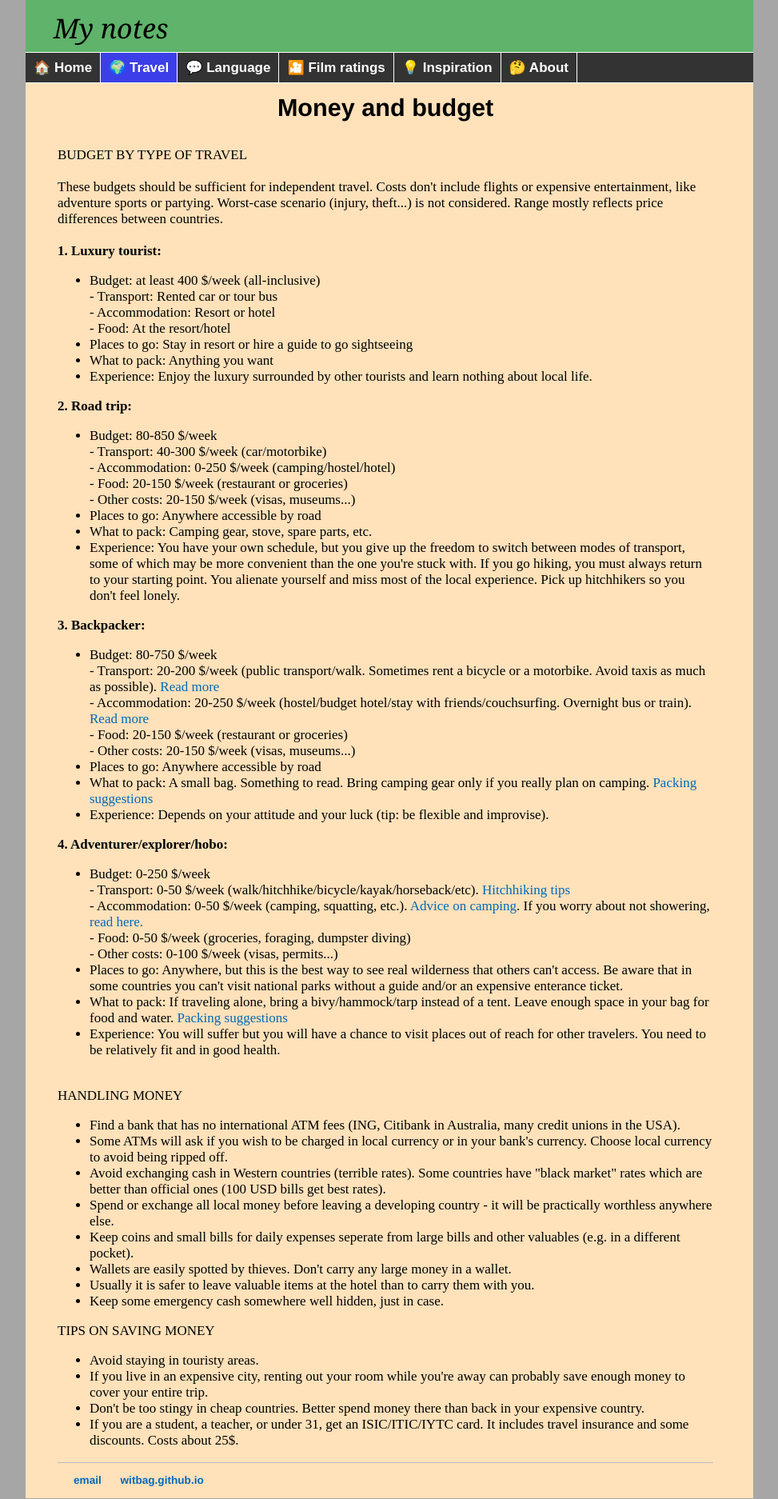
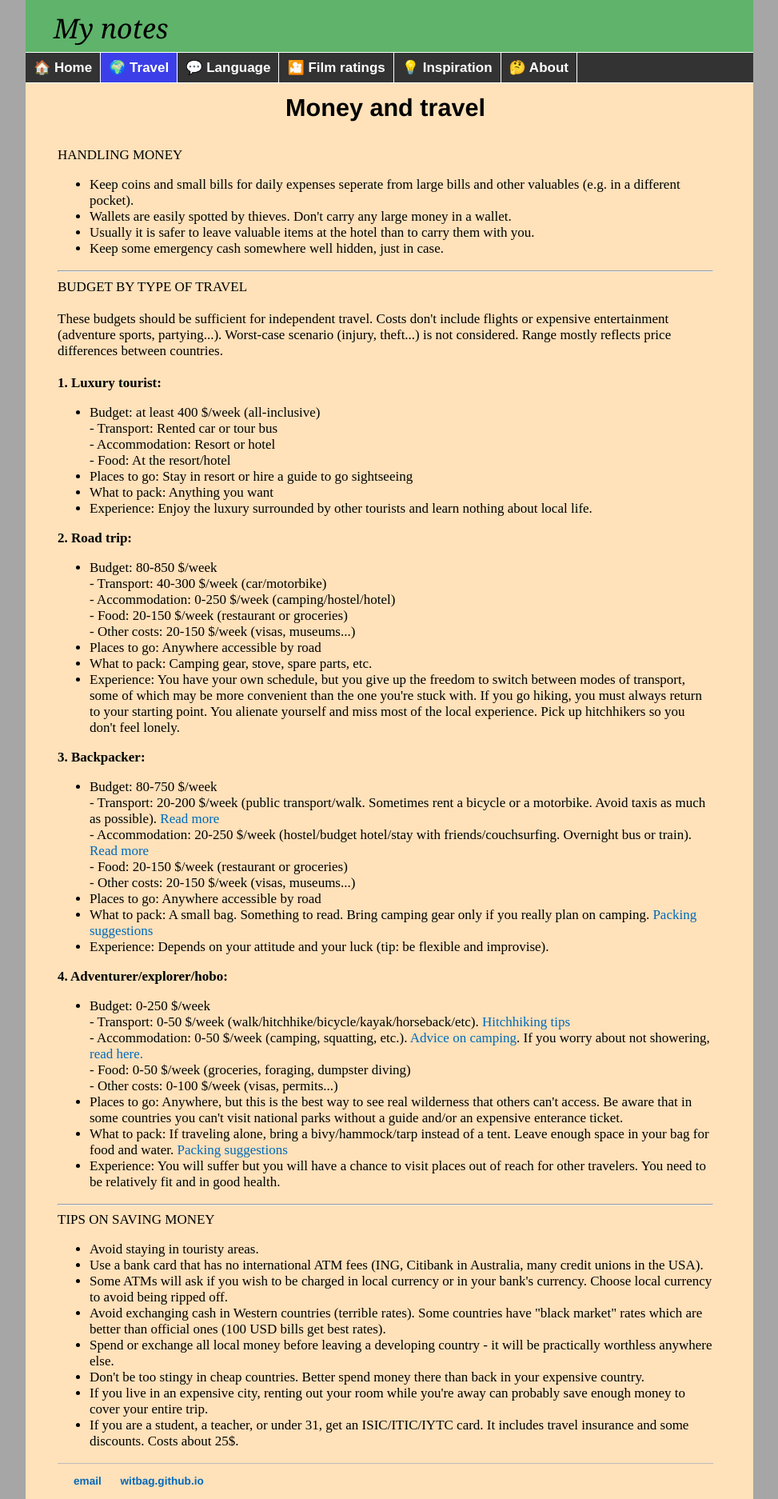
Before and after one commit to witbag/witbag.github.io, a Jekyll site: the page built from travel/money.html, in a window 1280 px wide. Shown: the whole page at 80% size, without its empty margins (153-1126 px from the left). Built offline with Jekyll 4.4.1, drawn with Linux system fonts in a browser that asks for light colours; some of the changed lines change nothing that is shown.

Commit message:
Update money.html

```diff
--- a/travel/budget.html
+++ b/travel/money.html
@@ -6,11 +6,19 @@ title: Travel advice
 <div class="travel">
 
 <br>
-<center><h2>Money and budget</h2></center>
+<center><h2>Money and travel</h2></center>
 <br>
+HANDLING MONEY<br>
+<ul>
+<li>Keep coins and small bills for daily expenses seperate from large bills and other valuables (e.g. in a different pocket).
+<li>Wallets are easily spotted by thieves. Don't carry any large money in a wallet.
+<li>Usually it is safer to leave valuable items at the hotel than to carry them with you.
+<li>Keep some emergency cash somewhere well hidden, just in case.
+</ul>
+<hr>
 BUDGET BY TYPE OF TRAVEL<br>
 <br>
-These budgets should be sufficient for independent travel. Costs don't include flights or expensive entertainment, like adventure sports or partying. Worst-case scenario (injury, theft...) is not considered. Range mostly reflects price differences between countries.<br>
+These budgets should be sufficient for independent travel. Costs don't include flights or expensive entertainment (adventure sports, partying...). Worst-case scenario (injury, theft...) is not considered. Range mostly reflects price differences between countries.<br>
 <br>
 <b>1. Luxury tourist:</b>
 <ul>
@@ -55,23 +63,16 @@ These budgets should be sufficient for independent travel. Costs don't include f
 <li>What to pack: If traveling alone, bring a bivy/hammock/tarp instead of a tent. Leave enough space in your bag for food and water. <a href="packing.html">Packing suggestions</a><br>
 <li>Experience: You will suffer but you will have a chance to visit places out of reach for other travelers. You need to be relatively fit and in good health.<br>
 </ul>
-<br>
-HANDLING MONEY<br>
+<hr>
+TIPS ON SAVING MONEY<br>
 <ul>
-<li>Find a bank that has no international ATM fees (ING, Citibank in Australia, many credit unions in the USA).
+<li>Avoid staying in touristy areas.
+<li>Use a bank card that has no international ATM fees (ING, Citibank in Australia, many credit unions in the USA).
 <li>Some ATMs will ask if you wish to be charged in local currency or in your bank's currency. Choose local currency to avoid being ripped off.
 <li>Avoid exchanging cash in Western countries (terrible rates). Some countries have "black market" rates which are better than official ones (100 USD bills get best rates).
 <li>Spend or exchange all local money before leaving a developing country - it will be practically worthless anywhere else.
-<li>Keep coins and small bills for daily expenses seperate from large bills and other valuables (e.g. in a different pocket).
-<li>Wallets are easily spotted by thieves. Don't carry any large money in a wallet.
-<li>Usually it is safer to leave valuable items at the hotel than to carry them with you.
-<li>Keep some emergency cash somewhere well hidden, just in case.
-</ul>
-TIPS ON SAVING MONEY<br>
-<ul>
-<li>Avoid staying in touristy areas.
+<li>Don't be too stingy in cheap countries. Better spend money there than back in your expensive country.
 <li>If you live in an expensive city, renting out your room while you're away can probably save enough money to cover your entire trip.
-<li>Don't be too stingy in cheap countries. Better spend money there than back in your expensive country.
 <li>If you are a student, a teacher, or under 31, get an ISIC/ITIC/IYTC card. It includes travel insurance and some discounts. Costs about 25$.
 </ul>
 
```
